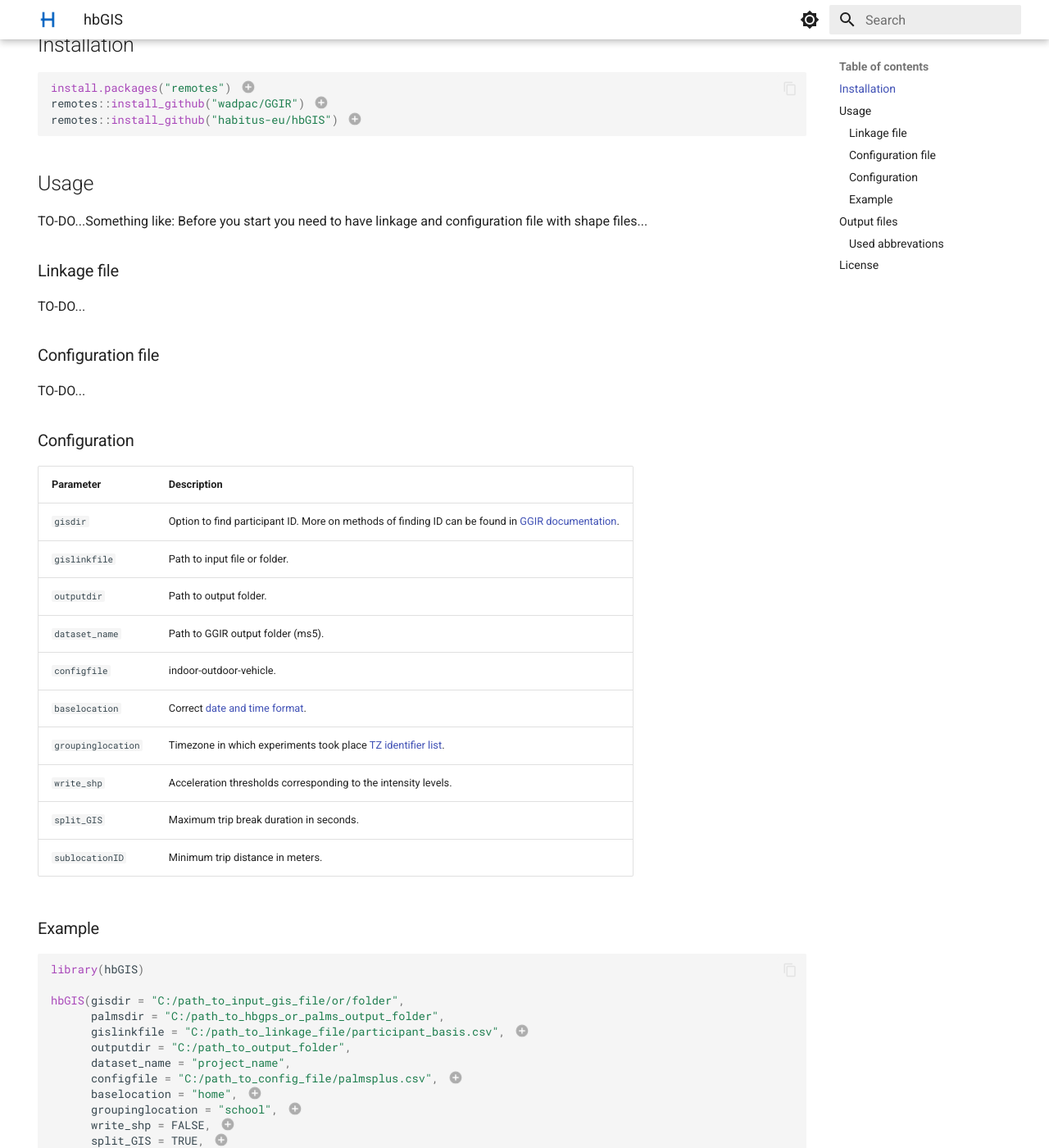
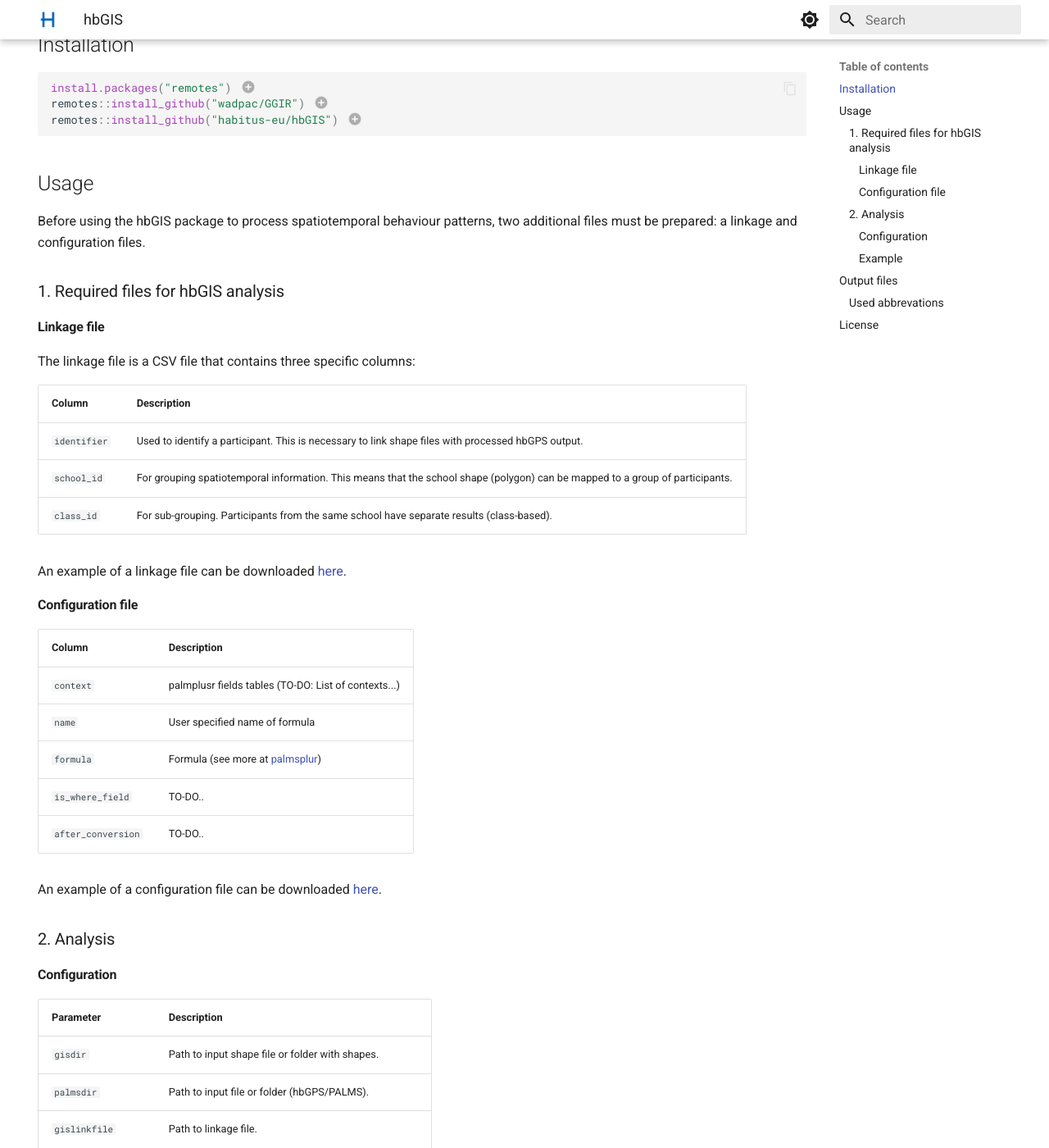
Before and after one commit to habitus-eu/HabitusDOCS, an MkDocs documentation site: the page built from docs/gis/index.md, in a window 1280 px wide and 1400 px high, scrolled down 526 px. Shown: the whole window at 82% size. Built offline with MkDocs 1.6.1 and Material for MkDocs 9.7.7, drawn with Linux system fonts in a browser that asks for light colours; some of the changed text lies outside the part shown.

Commit message:
hbGIS added information for additional files

````diff
--- a/docs/gis/index.md
+++ b/docs/gis/index.md
@@ -27,60 +27,72 @@ remotes::install_github("habitus-eu/hbGIS") # (3)!
 
 ## Usage
 
-TO-DO...Something like: Before you start you need to have linkage and configuration file with shape files...
+Before using the hbGIS package to process spatiotemporal behaviour patterns, two additional files must be prepared: a linkage and configuration files.
 
-### Linkage file
+### 1. Required files for hbGIS analysis
+#### Linkage file
 
-TO-DO...
+The linkage file is a CSV file that contains three specific columns:
 
-### Configuration file
+| Column               | Description                                                                                                                                       |
+| ---------------------| ------------------------------------------------------------------------------------------------------------------------------------------------- |
+| `identifier`         | Used to identify a participant. This is necessary to link shape files with processed hbGPS output.                                                |
+| `school_id`          | For grouping spatiotemporal information. This means that the school shape (polygon) can be mapped to a group of participants.                     |
+| `class_id`           | For sub-grouping. Participants from the same school have separate results (class-based).                                                          |
 
-TO-DO...
+An example of a linkage file can be downloaded [here](#).
 
-### Configuration
+#### Configuration file
+
+| Column             | Description                                                                                                                                       |
+| -------------------| ------------------------------------------------------------------------------------------------------------------------------------------------- |
+| `context`          | palmplusr fields tables (TO-DO: List of contexts...)                                                                                              |
+| `name`             | User specified name of formula                                                                                                                    |
+| `formula`          | Formula (see more at [palmsplur](https://thets.github.io/palmsplusr/articles/article-3-building-formulas.html))                                   |
+| `is_where_field`   | TO-DO..                                                                                                                                           |
+| `after_conversion` | TO-DO..                                                                                                                                           |
+
+An example of a configuration file can be downloaded [here](#).
+
+### 2. Analysis
+#### Configuration
 
 | Parameter               | Description                                                                                                                                       |
 | ----------------------- | ------------------------------------------------------------------------------------------------------------------------------------------------- |
-| `gisdir`                 | Option to find participant ID. More on methods of finding ID can be found in [GGIR documentation](https://cran.r-project.org/web/packages/GGIR/). |
-| `gislinkfile`              | Path to input file or folder.                                                                                                                     |
+| `gisdir`                | Path to input shape file or folder with shapes.                                                                                                   |
+| `palmsdir`              | Path to input file or folder (hbGPS/PALMS).                                                                                                       |
+| `gislinkfile`           | Path to linkage file.                                                                                                                             |
 | `outputdir`             | Path to output folder.                                                                                                                            |
-| `dataset_name`              | Path to GGIR output folder (ms5).                                                                                                                 |
-| `configfile`          | indoor-outdoor-vehicle.                                                                                                                           |
-| `baselocation`           | Correct [date and time format](https://sparkbyexamples.com/r-programming/dates-and-times-in-r/).                                                  |
-| `groupinglocation`                    | Timezone in which experiments took place [TZ identifier list](https://en.wikipedia.org/wiki/List_of_tz_database_time_zones).                      |
-| `write_shp`         | Acceleration thresholds corresponding to the intensity levels.                                                                                    |
-| `split_GIS` | Maximum trip break duration in seconds.                                                                                                           |
-| `sublocationID`         | Minimum trip distance in meters.                                                                                                                  |
+| `dataset_name`          | User specified project name.                                                                                                                      |
+| `configfile`            | Path to configuration file.                                                                                                                       |
+| `baselocation`          | Base for individuals (leave empty if not available).                                                                                              |
+| `groupinglocation`      | Grouping for individuals (leave empty if not available).                                                                                          |
+| `write_shp`             | Store shape files as output.                                                                                                                      |
+| `split_GIS`             | Split GIS files in sublocations (only for public places).                                                                                         |
+| `sublocationID`         | Column name in GIS file to identify sublocation.                                                                                                  |
 
-### Example
+
+!!! note
+
+    GIS filenames are used as location names and at the moment the code can only handle names that are shorter than 6 characters.
+
+#### Example
 
 ``` r
 library(hbGIS)
 
 hbGIS(gisdir = "C:/path_to_input_gis_file/or/folder",
       palmsdir = "C:/path_to_hbgps_or_palms_output_folder",
-      gislinkfile = "C:/path_to_linkage_file/participant_basis.csv", # (1)!
+      gislinkfile = "C:/path_to_linkage_file/participant_basis.csv",
       outputdir = "C:/path_to_output_folder",
       dataset_name = "project_name",
-      configfile = "C:/path_to_config_file/palmsplus.csv", # (2)!
-      baselocation = "home", # (3)!
-      groupinglocation = "school", # (4)!
-      write_shp = FALSE, # (5)!
-      split_GIS = TRUE, # (6)!
-      sublocationID = "ID_NR") # (7)!
+      configfile = "C:/path_to_config_file/palmsplus.csv",
+      baselocation = "home",
+      groupinglocation = "school",
+      write_shp = FALSE,
+      split_GIS = TRUE,
+      sublocationID = "ID_NR")
 ```
-
-1. See more below (Linkage file).
-2. See more below (Config file).
-3. Base for individuals (leave empty if not available).
-4. Grouping for individuals (leave empty if not available).
-5. Option to store shape files as output.
-6. Option to split GIS files in sublocations (only for public places).
-7. Column name in GIS file to identify sublocation.
-
-!!! note
-
-    GIS filenames are used as location names and at the moment the code can only handle names that are shorter than 6 characters.
 
 ## Output files
 
````
Also changed, not shown: docs/index.md (+3 -3 lines).
